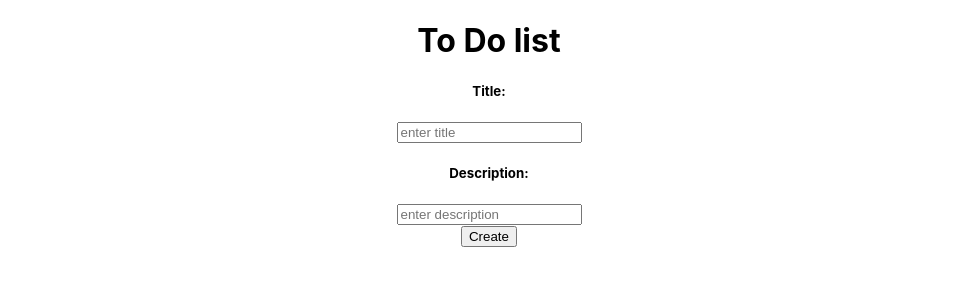
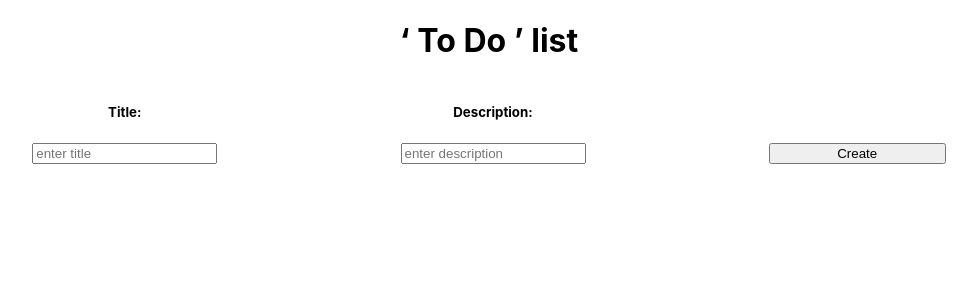
Before and after one commit to Olha36/to-do-list, a React (Create React App) app: page / in a window 1280 px wide. Shown: the top 300 px of the page, without its empty margins (151-1128 px from the left). Built offline with nearby package versions, Linux system fonts and the light colour scheme.

Commit message:
correction: layout

```diff
--- a/src/components/ToDoList/index.tsx
+++ b/src/components/ToDoList/index.tsx
@@ -3,16 +3,18 @@ import React from 'react'
 const ToDoList = () => {
   return (
     <div className="App">
-      <h1>To Do list</h1>
-      <div>
-        <h5>Title:</h5>
-        <input type="text" placeholder='enter title' required/>
+      <h1> &lsquo; To Do &rsquo; list</h1>
+      <div className="parent" style={{ display: 'flex', justifyContent: 'space-evenly' }}>
+        <div>
+          <h5>Title:</h5>
+          <input type="text" placeholder="enter title" required />
+        </div>
+        <div>
+          <h5>Description:</h5>
+          <input type="text" placeholder="enter description" required />
+        </div>
+        <button style={{ width: 177, height: 21, alignSelf: 'flex-end' }}>Create</button>
       </div>
-      <div>
-        <h5>Description:</h5>
-        <input type="text" placeholder='enter description' required/>
-      </div>
-      <button>Create</button>
     </div>
   )
 }
```
